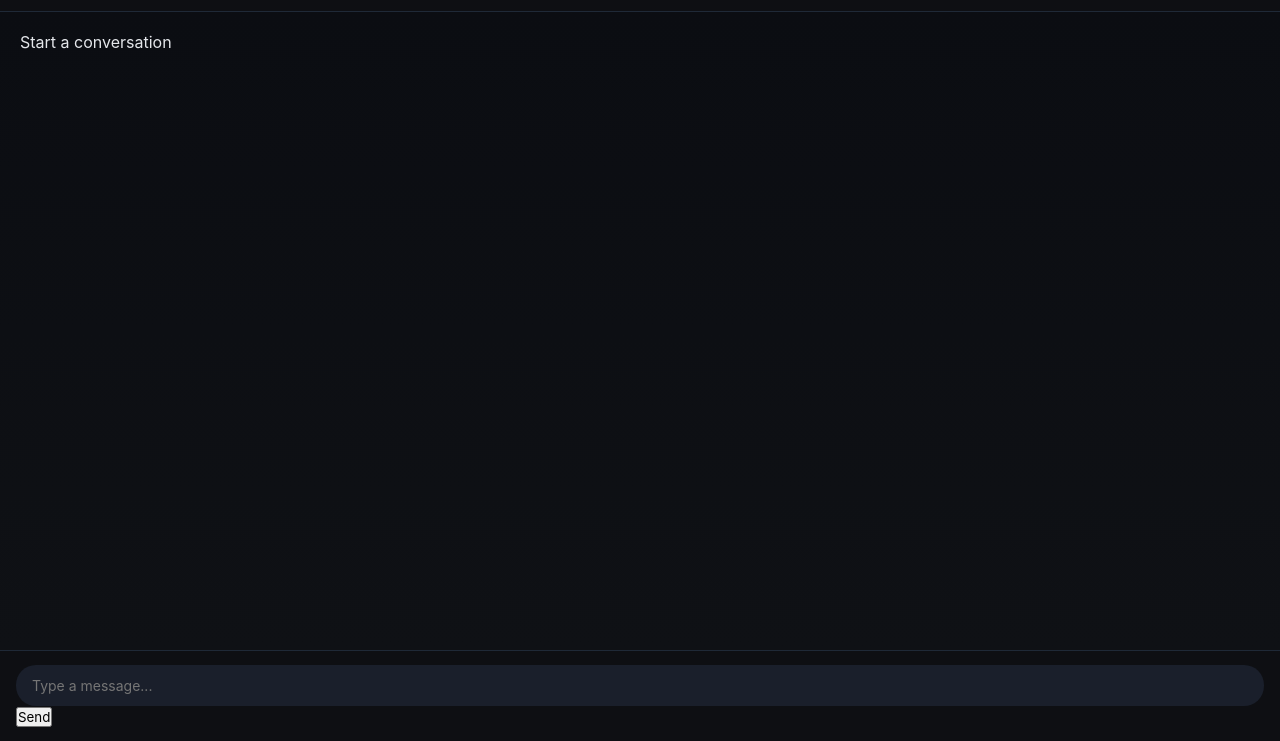
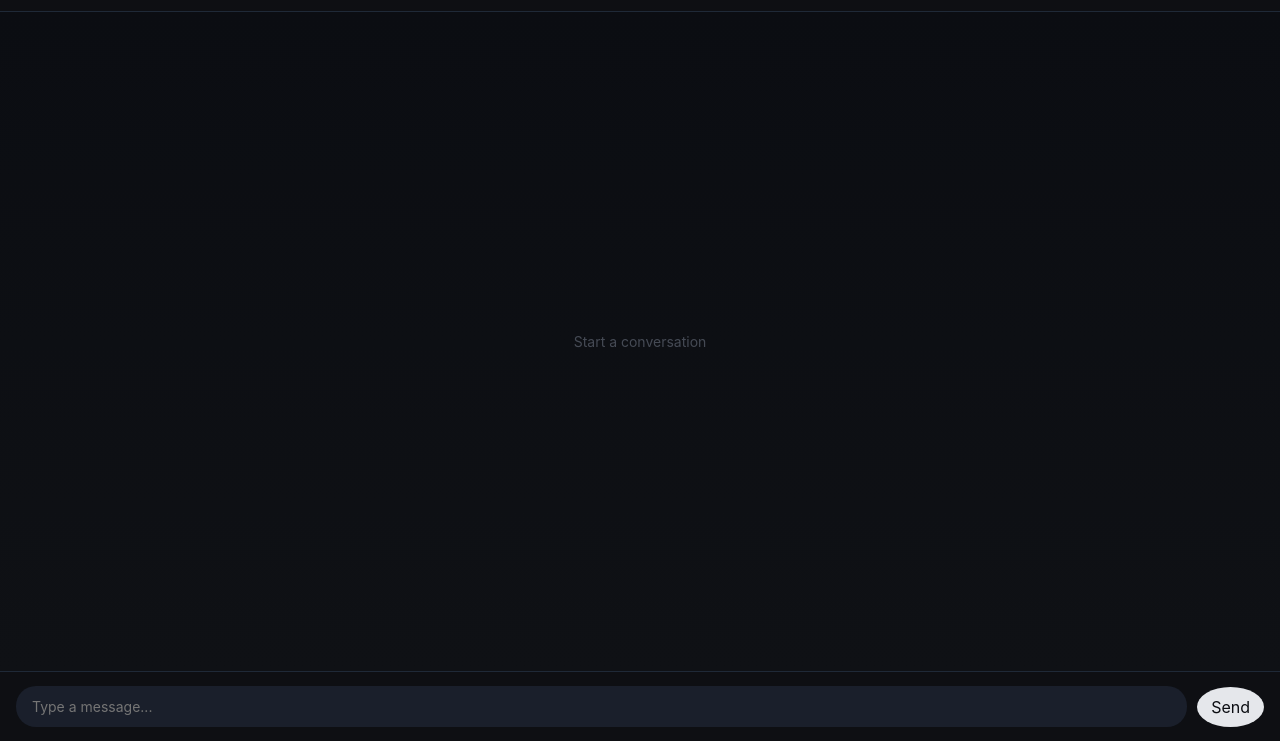
Before and after one commit to trammetien-hash/tram-ai, a website: page index.html in a window 1280 px wide. Shown: the part 59-800 px from the top of the page. Drawn offline with Linux system fonts and the light colour scheme.

Commit message:
style.css

```diff
--- a/style.css
+++ b/style.css
@@ -60,7 +60,16 @@ body {
   background: linear-gradient(to bottom, #0b0d12, #0f1115);
 }
 
-/* Message base */
+/* Empty */
+.empty-state {
+  margin: auto;
+  text-align: center;
+  color: #6b7280;
+  font-size: 14px;
+  opacity: 0.6;
+}
+
+/* Message */
 .message {
   max-width: 70%;
   padding: 12px 16px;
@@ -70,14 +79,12 @@ body {
   animation: fadeIn 0.25s ease;
 }
 
-/* Bot */
 .message.bot {
   background: #151922;
   border: 1px solid #232937;
   align-self: flex-start;
 }
 
-/* User */
 .message.user {
   background: #e5e7eb;
   color: #0b0d12;
@@ -87,6 +94,9 @@ body {
 
 /* Input */
 .input-bar {
+  display: flex;
+  align-items: center;
+  gap: 10px;
   padding: 14px 16px;
   background: rgba(15, 17, 21, 0.8);
   backdrop-filter: blur(10px);
@@ -94,7 +104,7 @@ body {
 }
 
 .input-bar input {
-  width: 100%;
+  flex: 1;
   padding: 12px 16px;
   border-radius: 20px;
   border: none;
@@ -107,6 +117,23 @@ body {
 
 .input-bar input:focus {
   background: #202534;
+}
+
+/* 🔥 Send button */
+.input-bar button {
+  padding: 10px 14px;
+  border-radius: 50%;
+  border: none;
+  background: #e5e7eb;
+  color: #0b0d12;
+  font-size: 16px;
+  cursor: pointer;
+  transition: 0.2s;
+}
+
+.input-bar button:hover {
+  transform: scale(1.05);
+  opacity: 0.9;
 }
 
 /* Typing */
@@ -146,7 +173,7 @@ body {
   }
 }
 
-/* Smooth appear */
+/* Animation */
 @keyframes fadeIn {
   from {
     opacity: 0;
```
